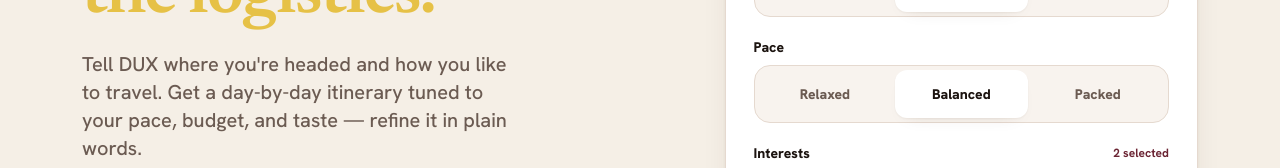
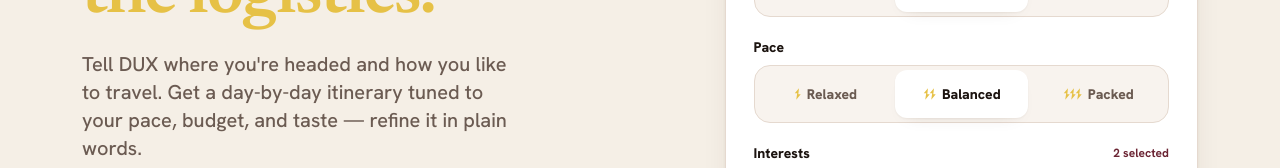
Before and after one commit to Sayf-01/Dux-MPCHacks2026, a Next.js app: page / in a window 1280 px wide. Shown: the part 424-592 px from the top of the page. Built offline with nearby package versions, Linux system fonts and the light colour scheme.

Commit message:
feat: enhance PaceStep component with LightningBolt icons for pace labels

```diff
--- a/src/components/planner/steps/PaceStep.tsx
+++ b/src/components/planner/steps/PaceStep.tsx
@@ -6,7 +6,36 @@
   onChange: (v: string) => void;
 }
 
+function LightningBolt() {
+  return (
+    <svg
+      viewBox="0 0 12 18"
+      width="10"
+      height="12"
+      fill="currentColor"
+      aria-hidden="true"
+      style={{ transform: 'scaleX(1.2)' }}
+    >
+      <path d="M7.2 0.5L2 8h3L3.8 17.5l5.6-8.3H6.4L7.2 0.5z" />
+    </svg>
+  );
+}
+
 export function PaceStep({ value, onChange }: PaceStepProps) {
+  const paceLabel = (paceId: string, label: string) => {
+    const boltCount = paceId === 'relaxed' ? 1 : paceId === 'balanced' ? 2 : 3;
+    return (
+      <span className="inline-flex items-center gap-1">
+        <span className="inline-flex items-center -space-x-1 text-accent leading-none">
+          {Array.from({ length: boltCount }).map((_, index) => (
+            <LightningBolt key={index} />
+          ))}
+        </span>
+        <span>{label}</span>
+      </span>
+    );
+  };
+
   return (
     <div className="flex flex-col gap-2">
       <label className="text-sm font-extrabold text-ink">Pace</label>
@@ -21,7 +50,7 @@
                 : 'text-ink-2 hover:text-ink'
             }`}
           >
-            {p.label}
+            {paceLabel(p.id, p.label)}
           </button>
         ))}
       </div>
```
